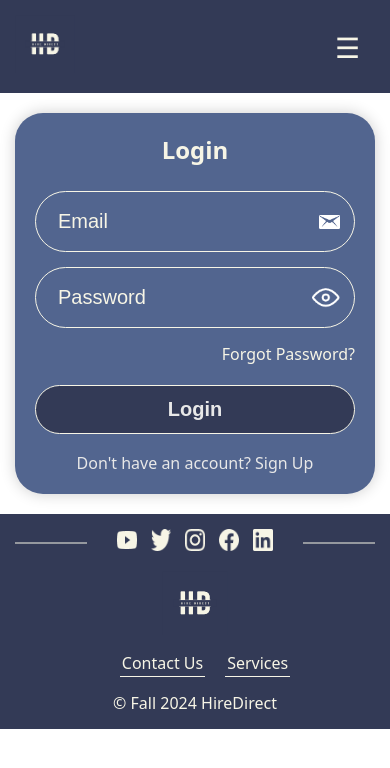
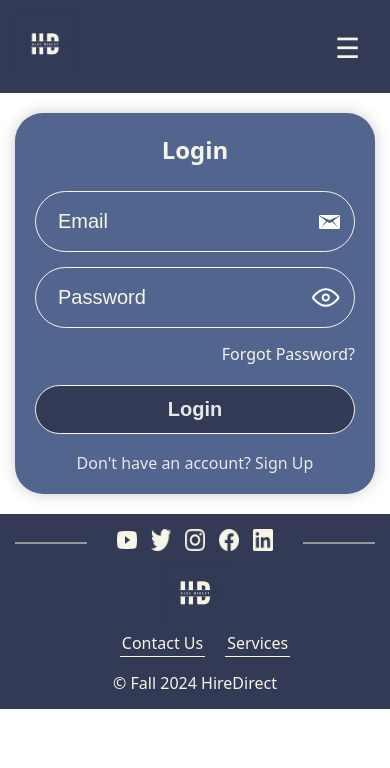
Before and after one commit to merinthomas655/HireDirect, a React (Create React App) app in the folder client/: page / in a window 390 px wide. Shown: the top 768 px of the page. Built offline with nearby package versions, Linux system fonts and the light colour scheme.

Commit message:
fix: footer, header and loginsignup css file modification

```diff
--- a/client/src/css/footer.css
+++ b/client/src/css/footer.css
@@ -55,6 +55,15 @@
   text-align: center;
   margin-top: 15px;
 }
+/* footer {
+  position: fixed;
+  left: 0;
+  right: 0;
+  bottom: 0;
+} */
+/* body {
+  padding-bottom: 307px;
+} */
 
 /* Mobile Styles */
 @media (max-width: 1023px) {
@@ -82,30 +91,19 @@
   }
 }
 
-@media (max-width: 767px) {
-  .login-signup-container {
-    max-width: 350px;
-  }
-  .main-container {
-    padding: 40px 40px;
-  }
-  .social-wrapper a img {
-    max-width: 20px;
-  }
-}
 @media (max-width: 576px) {
-  .login-signup-container {
-    max-width: 100%;
-  }
-  .main-container {
-    padding: 20px 15px;
-  }
+  /* body {
+    padding-bottom: 256px;
+  } */
   .footer-wrapper {
     padding: 15px;
   }
   .social-wrapper::before,
   .social-wrapper::after {
     max-width: 20%;
+  }
+  .footer-logo {
+    margin: 5px auto;
   }
 }
 
--- a/client/src/css/header.css
+++ b/client/src/css/header.css
@@ -6,7 +6,6 @@ header {
   background-color: var(--primary);
   color: var(--off-white);
 }
-
 
 .logo {
   max-width: 60px;
@@ -129,19 +128,10 @@ header {
   .login-signup-container {
     max-width: 350px;
   }
-    .main-container {
-      padding: 40px 40px;
-    }
-    .social-wrapper a img {
-      max-width: 20px;
-    }
 }
 @media (max-width: 576px) {
   .login-signup-container {
     max-width: 100%;
-    }
-    .main-container {
-      padding: 20px 15px;
   }
   .footer-wrapper {
     padding: 15px;
--- a/client/src/css/loginsignup.css
+++ b/client/src/css/loginsignup.css
@@ -10,6 +10,8 @@
   --off-white: #f7f5e6;
   --light-white: #e8e8e8;
   --white: #fff;
+  --light-yellow: #f5f6e8;
+  --border-black: #707070;
 }
 
 body {
@@ -61,7 +63,7 @@
 .input-group-box select option {
   background-color: var(--primary);
 }
-  ::placeholder {
+.input-group-box input::placeholder {
   color: var(--off-white);
 }
 .input-group-box input:focus {
```
Lines whose indentation alone changed are shown as unchanged.
